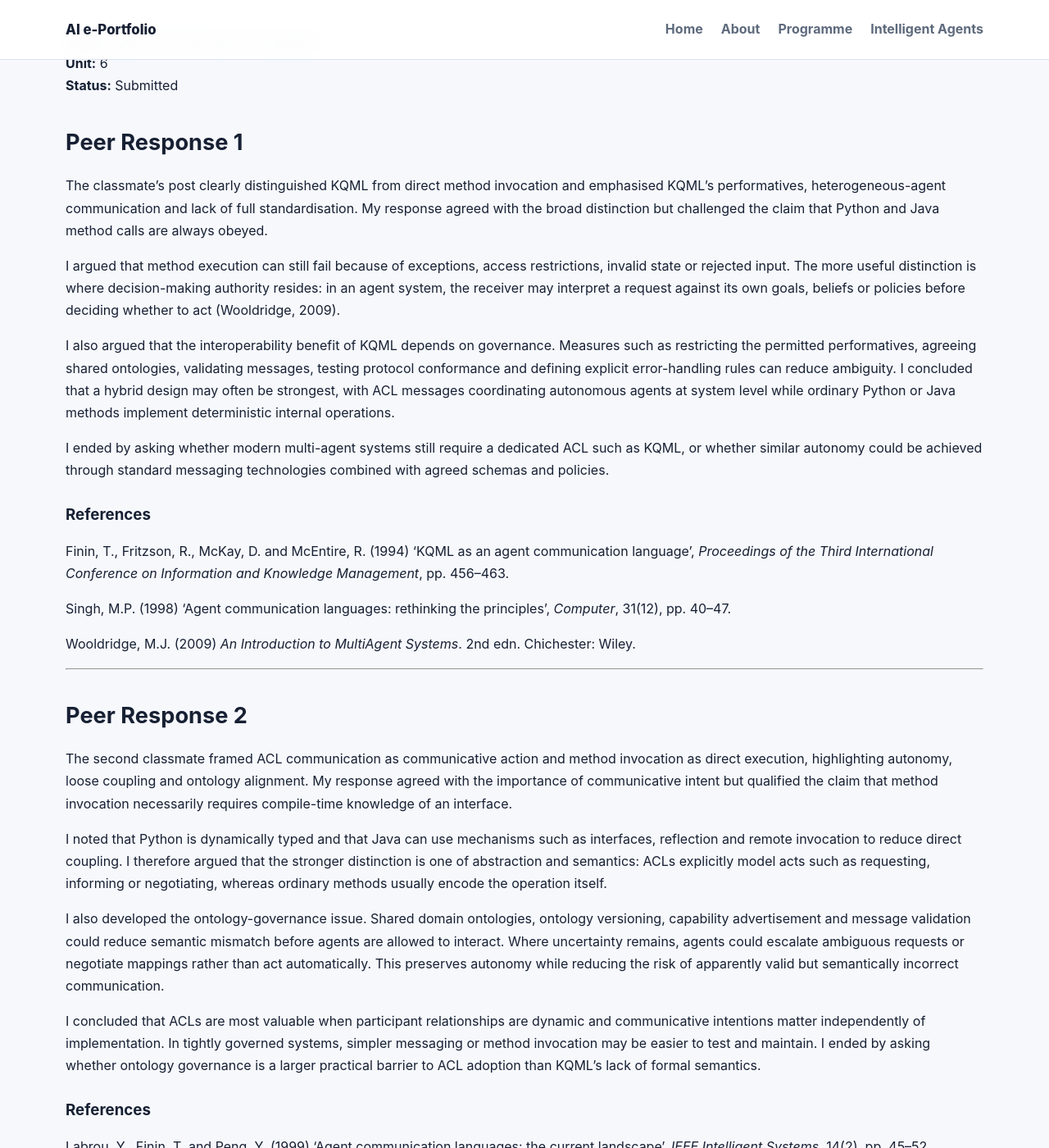
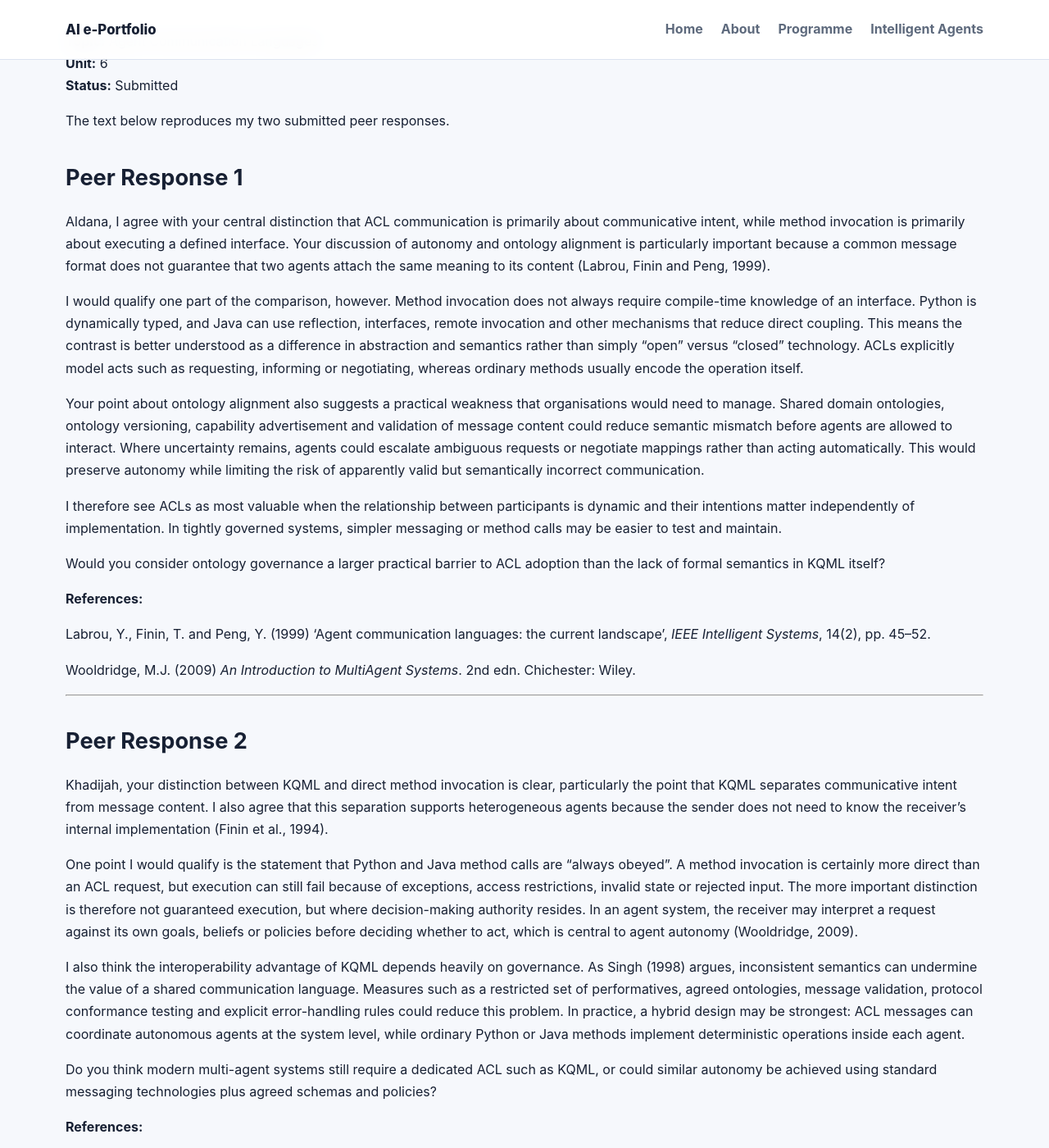
Before and after one commit to Monogios1996/Monogios1996.github.io, a Jekyll site: the page built from modules/intelligent-agents/evidence/discussions/unit-06-agent-communication-languages-peer-responses.md, in a window 1280 px wide and 1400 px high, scrolled down 265 px. Shown: the whole window at 82% size. Built offline with Jekyll 4.4.1, drawn with Linux system fonts in a browser that asks for light colours; our own code applies the rules of GitHub Pages for plain Markdown files; some of the changed text lies outside the part shown.

Commit message:
Use submitted peer responses for Discussion 2

```diff
--- a/modules/intelligent-agents/evidence/discussions/unit-06-agent-communication-languages-peer-responses.md
+++ b/modules/intelligent-agents/evidence/discussions/unit-06-agent-communication-languages-peer-responses.md
@@ -1,24 +1,31 @@
+---
+title: Collaborative Discussion 2 — Peer Responses
+permalink: /modules/intelligent-agents/evidence/discussions/unit-06-agent-communication-languages-peer-responses/
+---
+
 # Collaborative Discussion 2 — Peer Responses
 
 **Topic:** Agent Communication Languages
 **Unit:** 6
 **Status:** Submitted
 
+The text below reproduces my two submitted peer responses.
+
 ## Peer Response 1
 
-The classmate's post clearly distinguished KQML from direct method invocation and emphasised KQML's performatives, heterogeneous-agent communication and lack of full standardisation. My response agreed with the broad distinction but challenged the claim that Python and Java method calls are always obeyed.
+Aldana, I agree with your central distinction that ACL communication is primarily about communicative intent, while method invocation is primarily about executing a defined interface. Your discussion of autonomy and ontology alignment is particularly important because a common message format does not guarantee that two agents attach the same meaning to its content (Labrou, Finin and Peng, 1999).
 
-I argued that method execution can still fail because of exceptions, access restrictions, invalid state or rejected input. The more useful distinction is where decision-making authority resides: in an agent system, the receiver may interpret a request against its own goals, beliefs or policies before deciding whether to act (Wooldridge, 2009).
+I would qualify one part of the comparison, however. Method invocation does not always require compile-time knowledge of an interface. Python is dynamically typed, and Java can use reflection, interfaces, remote invocation and other mechanisms that reduce direct coupling. This means the contrast is better understood as a difference in abstraction and semantics rather than simply “open” versus “closed” technology. ACLs explicitly model acts such as requesting, informing or negotiating, whereas ordinary methods usually encode the operation itself.
 
-I also argued that the interoperability benefit of KQML depends on governance. Measures such as restricting the permitted performatives, agreeing shared ontologies, validating messages, testing protocol conformance and defining explicit error-handling rules can reduce ambiguity. I concluded that a hybrid design may often be strongest, with ACL messages coordinating autonomous agents at system level while ordinary Python or Java methods implement deterministic internal operations.
+Your point about ontology alignment also suggests a practical weakness that organisations would need to manage. Shared domain ontologies, ontology versioning, capability advertisement and validation of message content could reduce semantic mismatch before agents are allowed to interact. Where uncertainty remains, agents could escalate ambiguous requests or negotiate mappings rather than acting automatically. This would preserve autonomy while limiting the risk of apparently valid but semantically incorrect communication.
 
-I ended by asking whether modern multi-agent systems still require a dedicated ACL such as KQML, or whether similar autonomy could be achieved through standard messaging technologies combined with agreed schemas and policies.
+I therefore see ACLs as most valuable when the relationship between participants is dynamic and their intentions matter independently of implementation. In tightly governed systems, simpler messaging or method calls may be easier to test and maintain.
 
-### References
+Would you consider ontology governance a larger practical barrier to ACL adoption than the lack of formal semantics in KQML itself?
 
-Finin, T., Fritzson, R., McKay, D. and McEntire, R. (1994) ‘KQML as an agent communication language’, *Proceedings of the Third International Conference on Information and Knowledge Management*, pp. 456–463.
+**References:**
 
-Singh, M.P. (1998) ‘Agent communication languages: rethinking the principles’, *Computer*, 31(12), pp. 40–47.
+Labrou, Y., Finin, T. and Peng, Y. (1999) ‘Agent communication languages: the current landscape’, *IEEE Intelligent Systems*, 14(2), pp. 45–52.
 
 Wooldridge, M.J. (2009) *An Introduction to MultiAgent Systems*. 2nd edn. Chichester: Wiley.
 
@@ -26,16 +33,18 @@ Wooldridge, M.J. (2009) *An Introduction to MultiAgent Systems*. 2nd edn. Chiche
 
 ## Peer Response 2
 
-The second classmate framed ACL communication as communicative action and method invocation as direct execution, highlighting autonomy, loose coupling and ontology alignment. My response agreed with the importance of communicative intent but qualified the claim that method invocation necessarily requires compile-time knowledge of an interface.
+Khadijah, your distinction between KQML and direct method invocation is clear, particularly the point that KQML separates communicative intent from message content. I also agree that this separation supports heterogeneous agents because the sender does not need to know the receiver’s internal implementation (Finin et al., 1994).
 
-I noted that Python is dynamically typed and that Java can use mechanisms such as interfaces, reflection and remote invocation to reduce direct coupling. I therefore argued that the stronger distinction is one of abstraction and semantics: ACLs explicitly model acts such as requesting, informing or negotiating, whereas ordinary methods usually encode the operation itself.
+One point I would qualify is the statement that Python and Java method calls are “always obeyed”. A method invocation is certainly more direct than an ACL request, but execution can still fail because of exceptions, access restrictions, invalid state or rejected input. The more important distinction is therefore not guaranteed execution, but where decision-making authority resides. In an agent system, the receiver may interpret a request against its own goals, beliefs or policies before deciding whether to act, which is central to agent autonomy (Wooldridge, 2009).
 
-I also developed the ontology-governance issue. Shared domain ontologies, ontology versioning, capability advertisement and message validation could reduce semantic mismatch before agents are allowed to interact. Where uncertainty remains, agents could escalate ambiguous requests or negotiate mappings rather than act automatically. This preserves autonomy while reducing the risk of apparently valid but semantically incorrect communication.
+I also think the interoperability advantage of KQML depends heavily on governance. As Singh (1998) argues, inconsistent semantics can undermine the value of a shared communication language. Measures such as a restricted set of performatives, agreed ontologies, message validation, protocol conformance testing and explicit error-handling rules could reduce this problem. In practice, a hybrid design may be strongest: ACL messages can coordinate autonomous agents at the system level, while ordinary Python or Java methods implement deterministic operations inside each agent.
 
-I concluded that ACLs are most valuable when participant relationships are dynamic and communicative intentions matter independently of implementation. In tightly governed systems, simpler messaging or method invocation may be easier to test and maintain. I ended by asking whether ontology governance is a larger practical barrier to ACL adoption than KQML's lack of formal semantics.
+Do you think modern multi-agent systems still require a dedicated ACL such as KQML, or could similar autonomy be achieved using standard messaging technologies plus agreed schemas and policies?
 
-### References
+**References:**
 
-Labrou, Y., Finin, T. and Peng, Y. (1999) ‘Agent communication languages: the current landscape’, *IEEE Intelligent Systems*, 14(2), pp. 45–52.
+Finin, T., Fritzson, R., McKay, D. and McEntire, R. (1994) ‘KQML as an agent communication language’, *Proceedings of the Third International Conference on Information and Knowledge Management*, pp. 456–463.
+
+Singh, M.P. (1998) ‘Agent communication languages: rethinking the principles’, *Computer*, 31(12), pp. 40–47.
 
 Wooldridge, M.J. (2009) *An Introduction to MultiAgent Systems*. 2nd edn. Chichester: Wiley.
```
